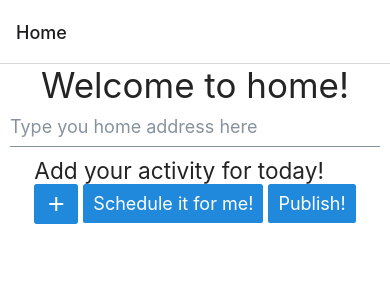
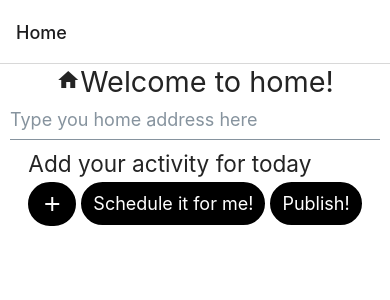
Before and after one commit to jeremiahbintang/pendelum, a React Native app in the folder mobile/: screen /Home in a window 390 px wide. Shown: the top 300 px of the page. Built offline with nearby package versions, Linux system fonts and the light colour scheme.

Commit message:
update the interface_1

```diff
--- a/mobile/App.js
+++ b/mobile/App.js
@@ -6,6 +6,19 @@ import HomeScreen from "./src/HomeScreen";
 import Signup from "./src/Signup";
 
 import { getPhoneNumber, deletePhoneNumber } from "./storage";
+
+import { ThemeProvider, Button, createTheme } from '@rneui/themed';
+const theme = createTheme({
+  lightColors: {
+    // primary: '#e7e7e8',
+    primary:'#0000ff',
+
+  },
+  darkColors: {
+    primary: '#000',
+  },
+  mode: 'light',
+});
 
 const Stack = createNativeStackNavigator();
 export default function App() {
@@ -20,12 +33,13 @@ export default function App() {
   }, []);
 
   return (
+    <ThemeProvider theme={theme}>
     <NavigationContainer>
       <Stack.Navigator>
         {false ? (
           <>
           <Stack.Screen
-            name="Signup"
+            name="Registration"
             component={Signup}
           />
           <Stack.Screen
@@ -35,12 +49,13 @@ export default function App() {
           </>
         ) : (
           <Stack.Screen
-            name="Home"
+            name="Pendelum"
             component={HomeScreen}
             options={{ title: "Home" }}
           />
         )}
       </Stack.Navigator>
     </NavigationContainer>
+    </ThemeProvider>
   );
 }
--- a/mobile/package.json
+++ b/mobile/package.json
@@ -22,6 +22,8 @@
     "formik": "^2.2.9",
     "react": "18.1.0",
     "react-native": "0.70.5",
+    "react-native-date-picker": "^4.2.6",
+    "react-native-phone-number-input": "^2.1.0",
     "react-native-safe-area-context": "4.4.1",
     "react-native-screens": "~3.18.0",
     "react-native-uuid": "^2.0.1",
--- a/mobile/src/ActivityForm.js
+++ b/mobile/src/ActivityForm.js
@@ -1,16 +1,20 @@
 import React, { useState, useEffect } from "react";
 import { Formik } from "formik";
-import { StyleSheet, View } from "react-native";
+import { StyleSheet, View, SafeAreaView, ScrollView, StatusBar } from "react-native";
 import DateTimePicker from "@react-native-community/datetimepicker";
+// import DatePicker from 'react-native-date-picker'
 import {
   getTodayActivities,
   saveTodayActivity,
   updateTodayActivity,
 } from "../storage";
-import { Input, Button, Text, ListItem, Icon } from "@rneui/themed";
+import { Input, Button, Text, ListItem, Icon, Card } from "@rneui/themed";
 import { generateSchedule } from "../api";
 
 export default function ActivityCards({ navigation }) {
+  // const [date, setDate] = useState(new Date())
+  // const [open, setOpen] = useState(false)
+  const [date, setDate] = useState(new Date())
   const [expanded, setExpanded] = useState({ 0: false });
   const [showStartTimeDatePicker, setShowStartTimeDatePicker] = useState({
     0: false,
@@ -37,10 +41,87 @@ export default function ActivityCards({ navigation }) {
     fetch();
   }, [runFetch]);
   return (
+    // <SafeAreaView style={styles.container}>
+    <ScrollView
+      style={styles.scrollView}
+      automaticallyAdjustContentInsets={true}
+      automaticallyAdjustKeyboardInsets={true}
+    >
       <Formik initialValues={activities} enableReinitialize>
         {({ handleChange, setValues, setFieldValue, values }) => (
           <View>
-          <Text h4>Add your activity for today!</Text>
+
+            <Text h4>
+              Add your activity for today
+            </Text>
+            <View style={styles.row} marginVertical={5}>
+              <Button
+                type="solid"
+                onPress={() => {
+                  const newKey = Object.keys(values).length;
+                  setValues({
+                    ...values,
+                    [newKey]: {
+                      start_time: new Date(),
+                      end_time: new Date(),
+                      duration: "",
+                      name: "",
+                      location: "",
+                    },
+                  });
+                  setExpanded({
+                    ...expanded,
+                    [newKey - 1]: false,
+                    [newKey]: true,
+                  });
+                }}
+                buttonStyle={{
+                  backgroundColor: 'black',
+                  borderWidth: 2,
+                  borderColor: 'black',
+                  borderRadius: 30,
+                  marginVertical: 5,
+                }}
+              >
+                <Icon name="add" color="white" />
+              </Button>
+              <Button
+                containerStyle={{
+                  marginLeft: 5,
+                }}
+                type="solid"
+                onPress={async () => {
+                  // const generatedSchedule = await generateSchedule({
+                  //   data: Object.values(values),
+                  // });
+                  // console.log(generatedSchedule);
+                }}
+                buttonStyle={{
+                  backgroundColor: 'black',
+                  borderWidth: 2,
+                  borderColor: 'black',
+                  borderRadius: 30,
+                  marginVertical: 5,
+                }}
+              >
+                Schedule it for me!
+              </Button>
+              <Button
+                containerStyle={{
+                  marginLeft: 5,
+                }}
+                type="solid"
+                buttonStyle={{
+                  backgroundColor: 'black',
+                  borderWidth: 2,
+                  borderColor: 'black',
+                  borderRadius: 30,
+                  marginVertical: 5,
+                }}
+              >
+                Publish!
+              </Button>
+            </View>
             {Object.entries(values).map(([key, value]) => (
             <ListItem.Accordion
               key={key}
@@ -49,8 +130,10 @@ export default function ActivityCards({ navigation }) {
               onPress={() => {
                 setExpanded({ ...expanded, [key]: !expanded[key] });
               }}
+              borderWidth={1}
+              borderRadius={2}
             >
-              <ListItem>
+                <ListItem borderWidth={1} borderRadius={0}>
                   <ListItem.Content bottomDivider>
                     <Input
                       placeholder="Input name of activity"
@@ -68,18 +151,10 @@ export default function ActivityCards({ navigation }) {
                         editable={false}
                         value={value.start_time.toLocaleTimeString()}
                       />
-                    <Button
-                      onPress={() =>
-                        setShowStartTimeDatePicker({
-                          ...showStartTimeDatePicker,
-                          [key]: !showStartTimeDatePicker[key],
-                        })
-                      }
-                    >
+                      <Button onPress={() => setOpen(true)}>
                         Input
                       </Button>
                     </View>
-
                     {showStartTimeDatePicker[key] && (
                       <DateTimePicker
                         mode="time"
@@ -100,14 +175,7 @@ export default function ActivityCards({ navigation }) {
                         editable={false}
                         value={value.end_time.toLocaleTimeString()}
                       />
-                    <Button
-                      onPress={() =>
-                        setShowEndTimeDatePicker({
-                          ...showEndTimeDatePicker,
-                          [key]: !showEndTimeDatePicker[key],
-                        })
-                      }
-                    >
+                      <Button onPress={() => setOpen(true)}>
                         Input
                       </Button>
                     </View>
@@ -142,62 +210,17 @@ export default function ActivityCards({ navigation }) {
                         setRunFetch(runFetch + 1);
                       }}
                     >
-                    Add
+                      Save
                     </Button>
                   </ListItem.Content>
                 </ListItem>
             </ListItem.Accordion>
           ))}
-          <View style={styles.row}>
-            <Button
-              type="solid"
-              onPress={() => {
-                const newKey = Object.keys(values).length;
-                setValues({
-                  ...values,
-                  [newKey]: {
-                    start_time: new Date(),
-                    end_time: new Date(),
-                    duration: "",
-                    name: "",
-                    location: "",
-                  },
-                });
-                setExpanded({
-                  ...expanded,
-                  [newKey - 1]: false,
-                  [newKey]: true,
-                });
-              }}
-            >
-              <Icon name="add" color="white" />
-            </Button>
-            <Button
-              containerStyle={{
-                marginLeft: 5,
-              }}
-              type="solid"
-              onPress={async () => {
-                const generatedSchedule = await generateSchedule({
-                  data: Object.values(values),
-                });
-                console.log(generatedSchedule);
-              }}
-            >
-              Schedule it for me!
-            </Button>
-            <Button
-              containerStyle={{
-                marginLeft: 5,
-              }}
-              type="solid"
-            >
-              Publish!
-            </Button>
-          </View>
           </View>
         )}
       </Formik>
+    </ScrollView>
+    // </SafeAreaView>
   );
 }
 
--- a/mobile/src/HomeScreen.js
+++ b/mobile/src/HomeScreen.js
@@ -3,7 +3,7 @@ import { StatusBar } from "expo-status-bar";
 import { StyleSheet, View } from "react-native";
 import ActivityCards from "./ActivityCards";
 import ActivityForm from "./ActivityForm";
-import { Input, Text } from "@rneui/themed";
+import { Input, Text, Icon, Card } from "@rneui/themed";
 import { getPublishStatus } from "../storage";
 
 export default function HomeScreen({ navigation }) {
@@ -19,9 +19,24 @@ export default function HomeScreen({ navigation }) {
   });
   return (
     <View style={styles.container}>
-      <Text h2>Welcome to home!</Text>
-      <Input placeholder={"Type you home address here"} value={homeAddress} onChange={setHomeAddress} />
+       {/* <Card containerStyle={{
+          marginTop: 0,
+          width: 350,
+          borderColor: "black",
+          borderRadius: 20
+        }}> */}
+
+      <Text h3>
+        <Icon name={'home'} marginVertical={5}/>
+        Welcome to home!
+      </Text>
+      <Input
+        placeholder={"Type you home address here"}
+        value={homeAddress}
+        onChange={setHomeAddress}
+      />
       {isPublished ? <ActivityCards /> : <ActivityForm />}
+      {/* </Card> */}
       <StatusBar style="auto" />
     </View>
   );
```
Also changed, not shown: mobile/src/Signup.js (+61 -20 lines), 2 other files (tests, documents, lock files or other folders). Lines whose indentation alone changed are shown as unchanged.
